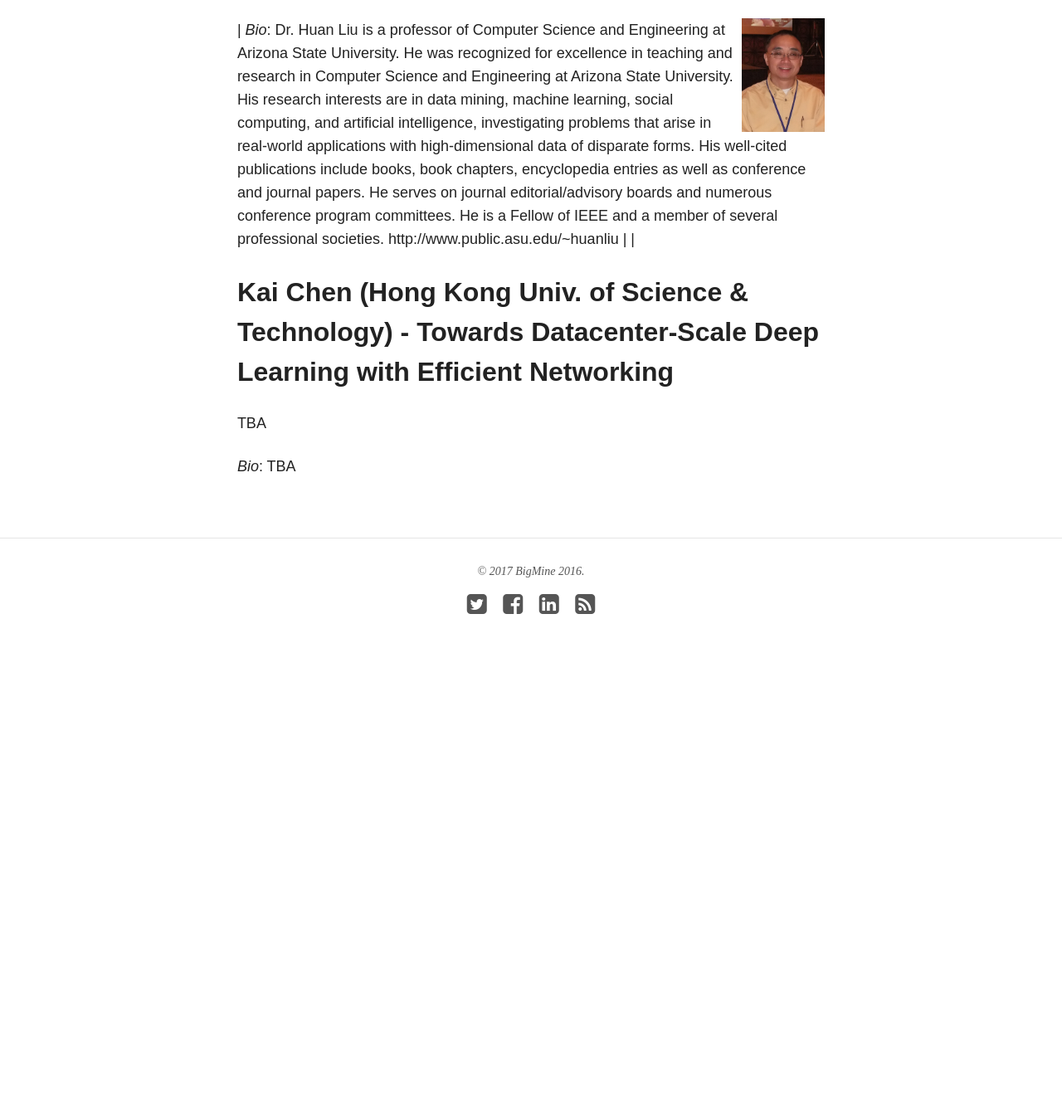
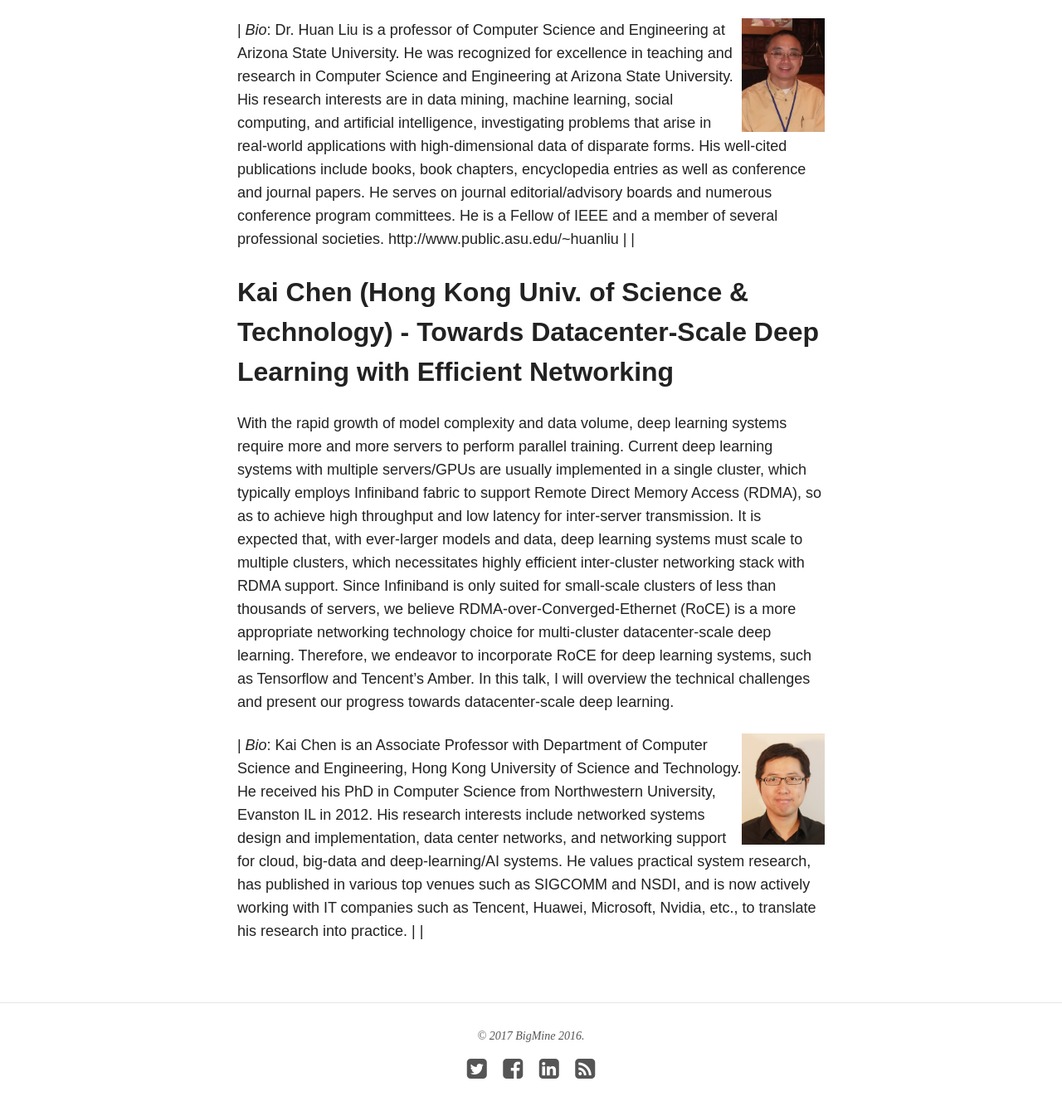
Before and after one commit to bigmine/bigmine17, a Jekyll site: the page built from keynotes.md, in a window 1280 px wide and 1400 px high, scrolled down 2280 px. Shown: the top 1339 px of the window at 83% size. Built offline with Jekyll 4.4.1, drawn with Linux system fonts in a browser that asks for light colours; nearby versions of some CDN libraries; before the commit the page ends 3120 px from its top, so only the background shows below that.

Commit message:
kai keynote

```diff
--- a/keynotes.md
+++ b/keynotes.md
@@ -40,6 +40,23 @@ environments.
 
 ## Kai Chen (Hong Kong Univ. of Science & Technology) - Towards Datacenter-Scale Deep Learning with Efficient Networking
 
-TBA
+With the rapid growth of model complexity and data volume,
+deep learning systems require more and more servers to perform
+parallel training. Current deep learning systems with multiple
+servers/GPUs are usually implemented in a single cluster, which
+typically employs Infiniband fabric to support Remote Direct Memory
+Access (RDMA), so as to achieve high throughput and low latency for
+inter-server transmission. It is expected that, with ever-larger
+models and data, deep learning systems must scale to multiple
+clusters, which necessitates highly efficient inter-cluster networking
+stack with RDMA support. Since Infiniband is only suited for
+small-scale clusters of less than thousands of servers, we believe
+RDMA-over-Converged-Ethernet (RoCE) is a more appropriate networking
+technology choice for multi-cluster datacenter-scale deep learning.
+Therefore, we endeavor to incorporate RoCE for deep learning systems,
+such as Tensorflow and Tencent's Amber. In this talk, I will overview
+the technical challenges and present our progress towards
+datacenter-scale deep learning.
 
-*Bio*: TBA
+<img style="float: right;" src="images/kai.jpg" width="100">
+| *Bio*: Kai Chen is an Associate Professor with Department of Computer Science and Engineering, Hong Kong University of Science and Technology. He received his PhD in Computer Science from Northwestern University, Evanston IL in 2012. His research interests include networked systems design and implementation, data center networks, and networking support for cloud, big-data and deep-learning/AI systems.  He values practical system research, has published in various top venues such as SIGCOMM and NSDI, and is now actively working with IT companies such as Tencent, Huawei, Microsoft, Nvidia, etc., to translate his research into practice. | |
```
Also changed, not shown: images/kai.jpg (added).
